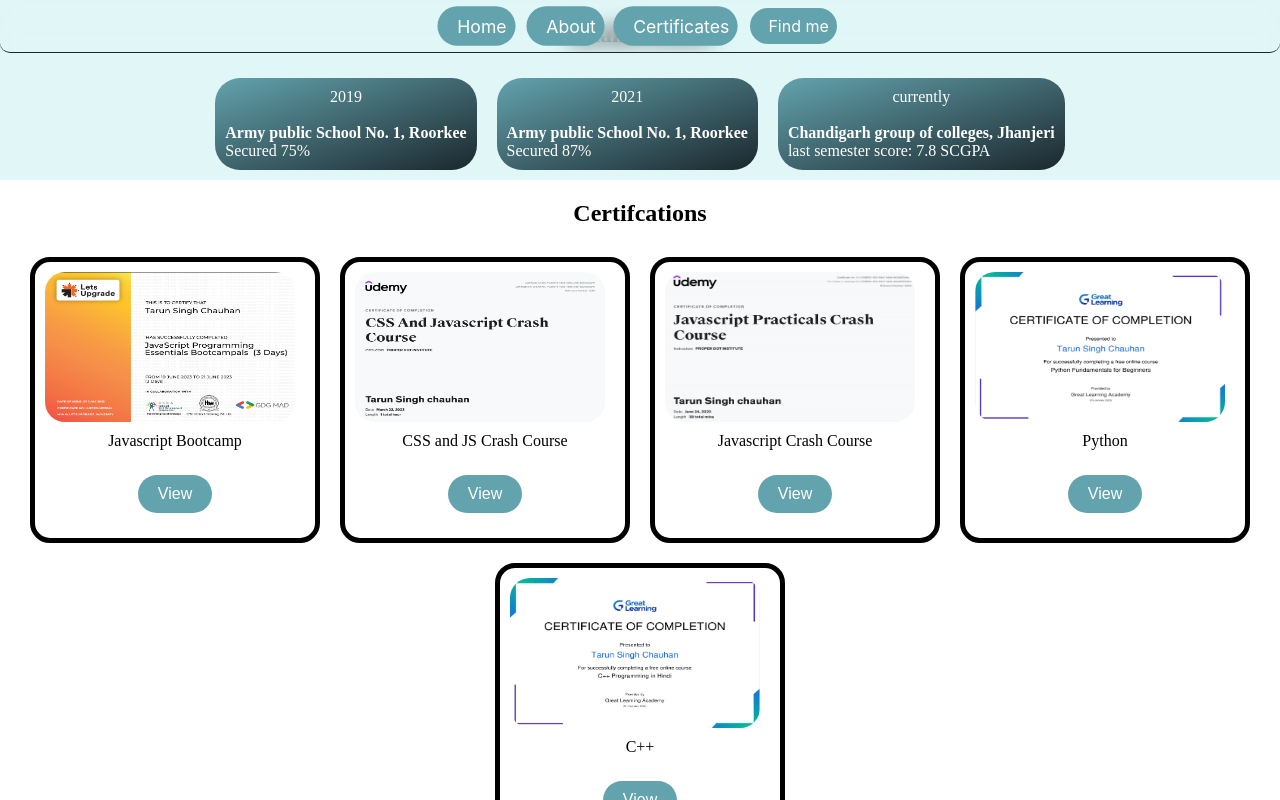
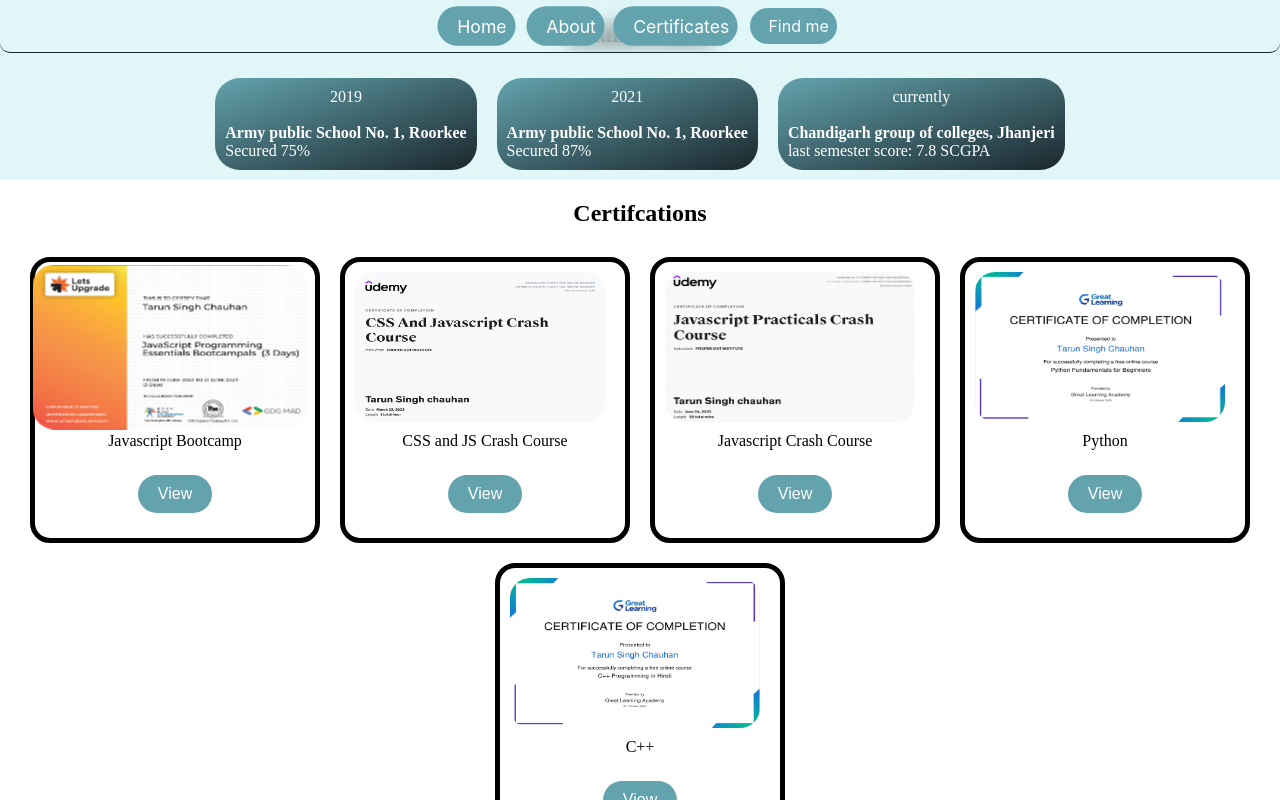
Before and after one commit to itztarunsingh/my-portfolio, a React (Create React App) app: page / in a window 1280 px wide. In both pictures the pointer is over the element 175 px from the left and 1466 px from the top of the page. Shown: the part 1066-1866 px from the top of the page. Built offline with nearby package versions, Linux system fonts and the light colour scheme.

Commit message:
Update App.css

```diff
--- a/src/App.css
+++ b/src/App.css
@@ -243,6 +243,11 @@ html {
   justify-items: center;
 }
 
+.cerifi_1 :hover{
+  transition: transform #1b272d 3s ease;
+  transform: scale(1.1);
+}
+
 .cerifi_1 img{
   margin-right: 10px;
   height: 150px;
```
